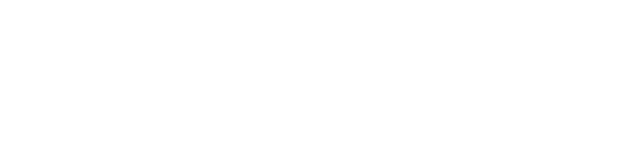
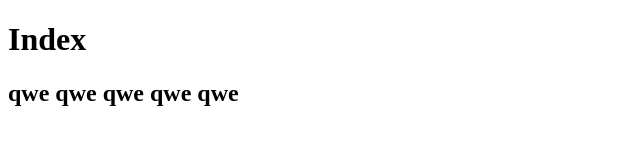
Before and after one commit to completelyUnlucky/bor2, a plain HTML site: page index.html in a window 1280 px wide. Shown: the whole page, without its empty margins (0-640 px from the left). Drawn offline with Linux system fonts and the light colour scheme.

Commit message:
modded qwe

```diff
--- a/index.html
+++ b/index.html
@@ -1,11 +1,13 @@
 <!DOCTYPE html>
 <html lang="ru">
 <head>
-    <meta charset="UTF-8">
-    <meta name="viewport" content="width=device-width, initial-scale=1.0">
-    <title>Document</title>
+    <meta charset="utf-8">
+    <title>Index</title>
 </head>
 <body>
-
+    <h1>Index</h1>
+    <h2>qwe qwe
+        qwe qwe     qwe
+    </h2>
 </body>
 </html>
```
